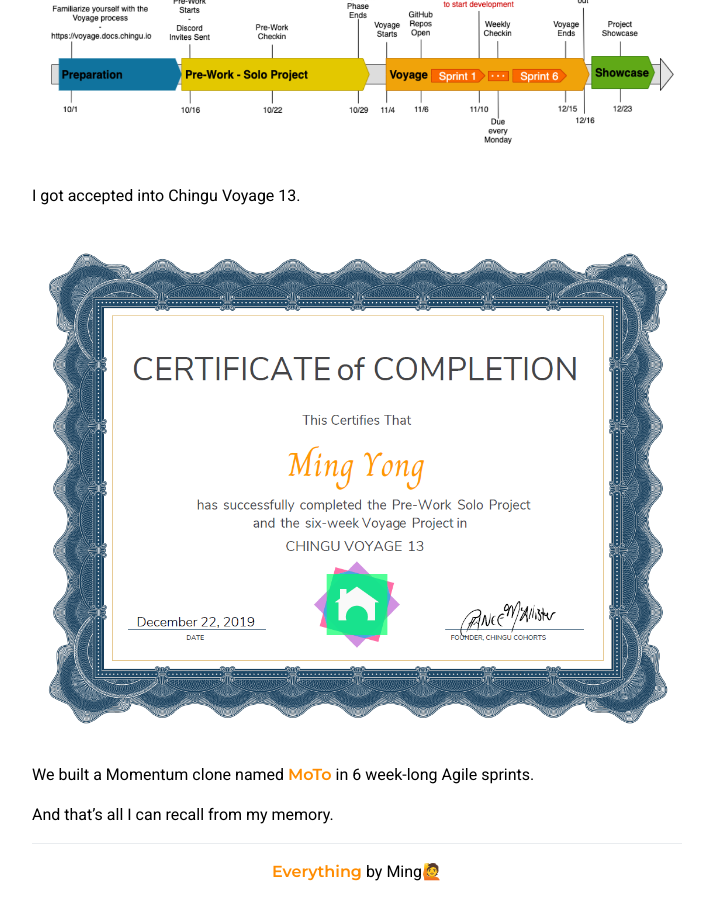
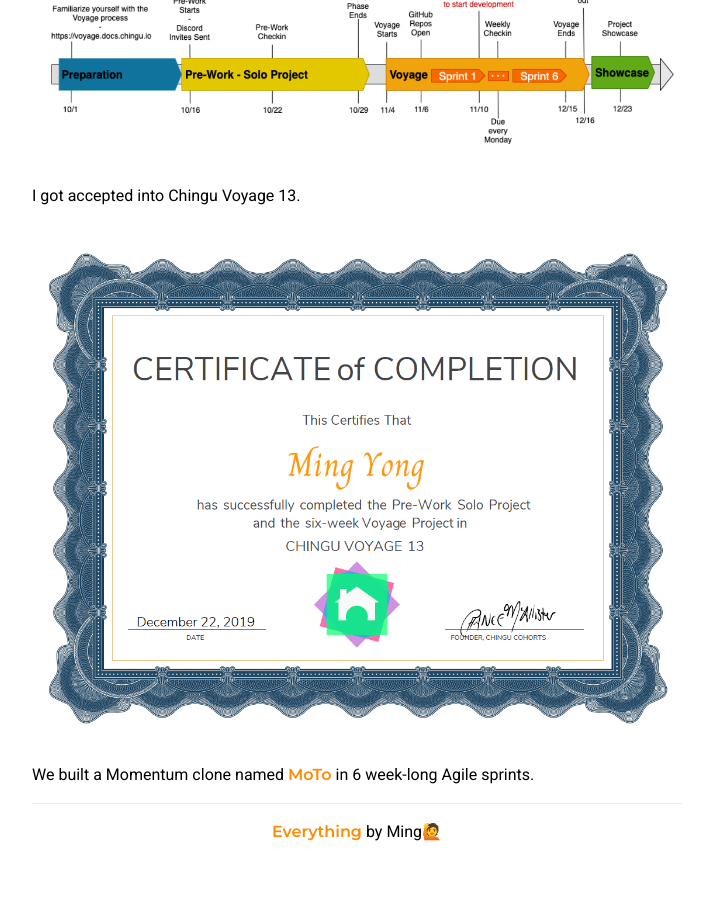
Before and after one commit to ming-yong/archive, a Jekyll site: the page built from _posts/2020/2020-06-20-I learn nothing in 22 months.md, in a window 1280 px wide and 900 px high, scrolled down 4288 px. Shown: the whole window, without its empty margins (283-996 px from the left). Built offline with Jekyll 4.4.1, drawn with Linux system fonts in a browser that asks for light colours; nearby versions of some CDN libraries; after the commit the page ends 5148 px from its top, so only the background shows below that.

Commit message:
edit psot

```diff
--- a/_posts/2020/2020-06-20-I learn nothing in 22 months.md
+++ b/_posts/2020/2020-06-20-I learn nothing in 22 months.md
@@ -60,5 +60,3 @@
 ![Chingu certification]({{site.baseurl}}/assets/images/2019/chingu/chinguCert.PNG)
 
 We built a Momentum clone named [MoTo](https://medium.com/@mingyong/introducing-moto-from-chingu-voyage-13-c1c1f9e98f80) in 6 week-long Agile sprints.
-
-And that's all I can recall from my memory.
```
